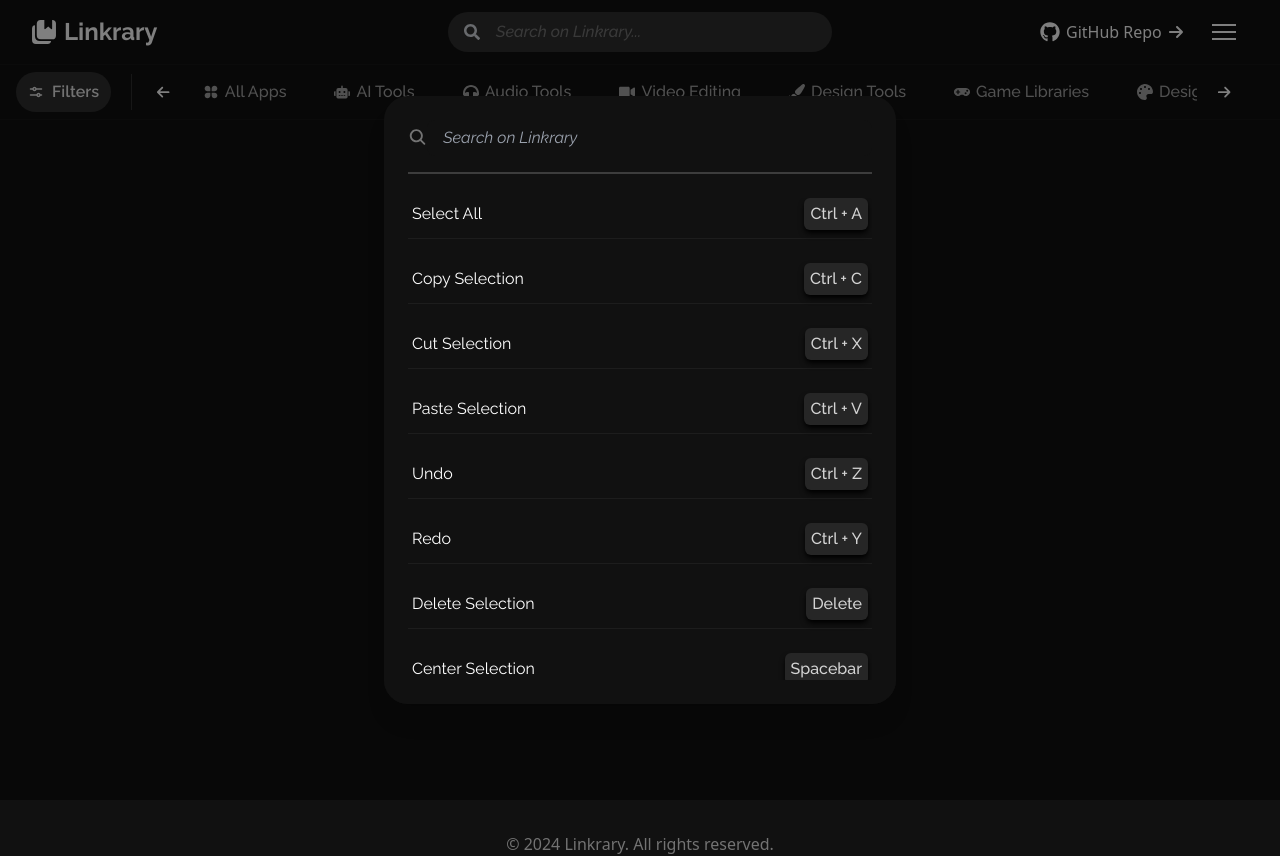
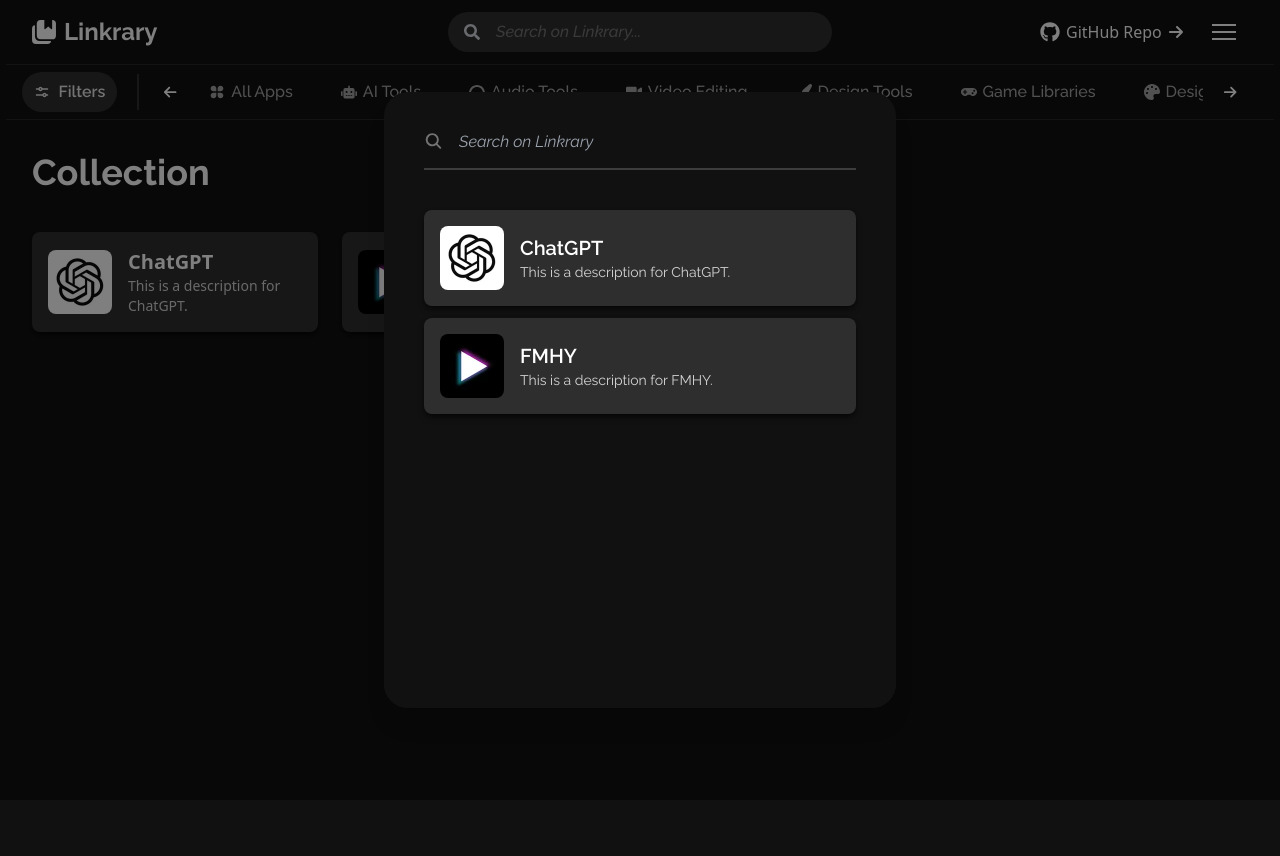
Before and after one commit to aibiansari/linkrary-vite-app, a React (Vite) app: page /Linkrary/saved in a window 1280 px wide. Both pictures are taken after a click on the button "Filters". After the commit the page ends 800 px from the top, so only its background shows below. Built offline with nearby package versions, Linux system fonts and the light colour scheme.

Commit message:
Several App Updates

```diff
--- a/src/components/ui/ScrollX.tsx
+++ b/src/components/ui/ScrollX.tsx
@@ -53,8 +53,8 @@ const HorizontalScroll = () => {
   };
 
   return (
-    <div className="sticky top-20 md:top-16 z-10 bg-body border-y-[1px] border-neutral-900">
-      <div className="relative flex items-center w-[96vw] md:w-[98vw] lg:w-[99vw] max-w-screen-2xl md:px-4">
+    <div className="sticky top-20 md:top-16 z-10 bg-body border-y-[1px] border-neutral-800">
+      <div className="relative flex items-center w-[96vw] md:w-[98vw] lg:w-[99vw] max-w-screen-2xl py-1.5 md:py-0 md:px-4">
         <button
           onClick={() => setButtonState(!buttonState)}
           className="hidden md:flex py-2 px-3 items-center justify-center gap-2 font-Raleway bg-element hover:bg-hover transition-colors duration-200 rounded-full text-neutral-200 font-semibold"
--- a/src/components/ui/dropdown-menu.tsx
+++ b/src/components/ui/dropdown-menu.tsx
@@ -81,7 +81,7 @@ const DropdownMenuItem = React.forwardRef<
   <DropdownMenuPrimitive.Item
     ref={ref}
     className={cn(
-      "relative flex cursor-default select-none items-center rounded-sm px-2 py-1.5 text-sm outline-none transition-colors focus:bg-neutral-100 focus:text-neutral-900 data-[disabled]:pointer-events-none data-[disabled]:opacity-50 dark:focus:bg-neutral-800 dark:focus:text-neutral-50",
+      "relative flex cursor-default select-none items-center rounded-sm px-2 py-1.5 text-sm outline-none transition-colors focus:bg-neutral-100 focus:text-neutral-900 data-[disabled]:pointer-events-none data-[disabled]:opacity-100 dark:focus:bg-neutral-800 dark:focus:text-neutral-50",
       inset && "pl-8",
       className
     )}
--- a/src/components/ui/filterModal.tsx
+++ b/src/components/ui/filterModal.tsx
@@ -1,42 +1,35 @@
 import { useFilterButtonContext } from "@/contexts/FilterButtonContext";
 import { IoSearch } from "react-icons/io5";
 import { AnimatePresence, motion } from "framer-motion";
+import { FaArrowRight } from "react-icons/fa6";
 import React from "react";
+import ChatGPT from "/icons/ChatGPT.webp";
+import FMHY from "/icons/FMHY.webp";
 
-const items = [
-  { name: "Select All", shortcut: "Ctrl + A" },
-  { name: "Copy Selection", shortcut: "Ctrl + C" },
-  { name: "Cut Selection", shortcut: "Ctrl + X" },
-  { name: "Paste Selection", shortcut: "Ctrl + V" },
-  { name: "Undo", shortcut: "Ctrl + Z" },
-  { name: "Redo", shortcut: "Ctrl + Y" },
-  { name: "Delete Selection", shortcut: "Delete" },
-  { name: "Center Selection", shortcut: "Spacebar" },
-  { name: "Go to Full Screen", shortcut: "F11" },
-  { name: "Add new node on canvas", shortcut: "Double Left Click" },
-  { name: "Add label on link", shortcut: "Double Click on Link" },
-  { name: "Open Context Menu", shortcut: "Right Click on Selection" },
-  { name: "Selection Box", shortcut: "Left Click Hold & Drag" },
-  { name: "Switch Scrolling Mods", shortcut: "Middle Mouse Button" },
-  { name: "Move Selection", shortcut: "Arrow Keys" },
-  { name: "Precise Selection Movement", shortcut: "Ctrl + Arrow Keys" },
-  { name: "Free Rotation", shortcut: "Shift + Rotate" },
-  { name: "Rescale Selection", shortcut: "Drag Bottom Right Corner" },
-  { name: "Multiple Selection", shortcut: "Shift/Ctrl + Select" },
-  { name: "Group Selection", shortcut: "Ctrl + G" },
-  { name: "Ungroup Selection", shortcut: "Ctrl + Shift + G" },
-  { name: "Zoom In/Out", shortcut: "+ & -" },
-  { name: "Zoom to Fit", shortcut: "Shift + Z" },
+const cards = [
+  {
+    image: ChatGPT, // Replace with actual image paths
+    title: "ChatGPT",
+    description: "This is a description for ChatGPT.",
+    link: "https://example.com/1",
+  },
+  {
+    image: FMHY,
+    title: "FMHY",
+    description: "This is a description for FMHY.",
+    link: "https://example.com/2",
+  },
+  // Add more cards as needed
 ];
 
 const FilterModal = () => {
   const { buttonState, setButtonState } = useFilterButtonContext();
   const [search, setSearch] = React.useState("");
 
-  const filteredShortcuts = items.filter(
-    (item) =>
-      item.name.toLowerCase().includes(search.toLowerCase()) ||
-      item.shortcut.toLowerCase().includes(search.toLowerCase())
+  const filteredCards = cards.filter(
+    (card) =>
+      card.description.toLowerCase().includes(search.toLowerCase()) ||
+      card.description.toLowerCase().includes(search.toLowerCase())
   );
 
   return (
@@ -57,7 +50,7 @@ const FilterModal = () => {
             className="bg-body text-white p-6 rounded-3xl w-full max-w-lg shadow-xl cursor-default relative overflow-hidden"
           >
             <div className="relative z-10 max-h-[90vh] md:max-h-[70vh]">
-              <h3 className="text-center pb-4 mb-6 border-b-hover border-b-2 flex items-baseline justify-between">
+              <h3 className="text-center pb-2 mx-4 mt-2 mb-6 border-b-hover border-b-2 flex items-baseline justify-between">
                 <IoSearch
                   size="1.25em"
                   className="translate-y-1 text-neutral-500"
@@ -71,19 +64,35 @@ const FilterModal = () => {
                 />
               </h3>
               <ul
-                className="h-screen pb-52"
+                className="h-screen space-y-3 p-4 pb-52"
                 style={{ scrollbarWidth: "none", overflowY: "scroll" }}
               >
-                {filteredShortcuts.map((shortcut, index) => (
-                  <li
+                {filteredCards.map((card, index) => (
+                  <a
                     key={index}
-                    className="flex items-center justify-between px-1 mb-6 border-b border-white border-opacity-5 pb-2"
+                    href={card.link}
+                    target="_blank"
+                    rel="noopener noreferrer"
+                    className="relative bg-element rounded-lg shadow-md p-4 flex items-center space-x-4 hover:bg-body hover:shadow-none hover:ring-1 ring-element shadow-black/50 transition-all duration-300 group"
                   >
-                    <p className="py-0.5 text-white">{shortcut.name}</p>
-                    <span className="bg-neutral-800 text-neutral-300 py-1 px-1.5 rounded-md font-medium shadow-black shadow-md">
-                      {shortcut.shortcut}
-                    </span>
-                  </li>
+                    <img
+                      src={card.image}
+                      alt={card.title}
+                      className="w-16 h-16 rounded-lg object-cover"
+                    />
+                    <div className="flex-1">
+                      <h3 className="text-xl text-white font-semibold">
+                        {card.title}
+                      </h3>
+                      <p className="text-sm text-neutral-300">
+                        {card.description}
+                      </p>
+                    </div>
+                    <FaArrowRight
+                      size="1.25em"
+                      className="absolute right-4 opacity-0 group-hover:opacity-100 transition-opacity duration-300 text-white"
+                    />
+                  </a>
                 ))}
               </ul>
             </div>
--- a/src/components/ui/navbar.tsx
+++ b/src/components/ui/navbar.tsx
@@ -20,15 +20,15 @@ const Navbar = () => {
 
   return (
     <nav className="bg-body fixed h-20 md:h-16 w-screen z-20 max-w-screen-2xl text-white px-4 md:px-8 flex flex-wrap items-center justify-between">
-      <a
-        href="/Linkrary/"
-        className="flex-shrink-0 w-12 md:w-52 flex items-center gap-2 mb-2 md:mb-0"
-      >
-        <img src={logo} alt="Linkrary Logo" className="w-6 h-6" />
-        <span className="hidden md:block text-2xl font-Raleway font-bold">
-          Linkrary
-        </span>
-      </a>
+      <div className="flex-shrink-0 w-12 md:w-52 flex items-center mb-2 md:mb-0">
+        <a href="/Linkrary/" className="flex items-center gap-2">
+          <img src={logo} alt="Linkrary Logo" className="w-6 h-6" />
+
+          <span className="hidden md:block text-2xl font-Raleway font-bold">
+            Linkrary
+          </span>
+        </a>
+      </div>
 
       <div className="flex flex-grow justify-center mb-2 md:mb-0">
         <div
@@ -47,7 +47,7 @@ const Navbar = () => {
           href="https://github.com/aibiansari/Linkrary"
           target="_blank"
           rel="noopener noreferrer"
-          className="hidden md:flex items-center space-x-1.5 hover:text-neutral-400 transition-colors duration-300 ease-in-out group"
+          className="hidden md:flex items-center space-x-1.5 hover:text-neutral-300 transition-colors duration-300 ease-in-out group"
         >
           <FaGithub size={20} />
           <span>GitHub Repo</span>
@@ -60,24 +60,25 @@ const Navbar = () => {
           <DropdownMenuTrigger className="outline-none">
             <Hamburger size={24} />
           </DropdownMenuTrigger>
-          <DropdownMenuContent className=" font-Raleway" align="end">
+          <DropdownMenuContent className="dark font-Raleway" align="end">
             <DropdownMenuLabel>
               <Link to="/Linkrary/saved">Collection</Link>
             </DropdownMenuLabel>
             <DropdownMenuItem>About</DropdownMenuItem>
             <DropdownMenuSeparator />
-            <DropdownMenuItem>Themes</DropdownMenuItem>
-            <DropdownMenuSeparator />
-            <div className="flex p-2">
-              <DropdownMenuItem className="flex flex-col items-center justify-center space-y-1">
+            <DropdownMenuItem disabled className="text-xs">
+              Select a theme
+            </DropdownMenuItem>
+            <div className="flex gap-2 p-2 text-neutral-300">
+              <DropdownMenuItem className="flex text-xs cursor-pointer flex-col w-14 ring-1 ring-neutral-900 rounded-md items-center justify-center space-y-1">
                 <FaCircleHalfStroke size={20} />
                 <span>System</span>
               </DropdownMenuItem>
-              <DropdownMenuItem className="flex flex-col items-center  justify-center space-y-1">
+              <DropdownMenuItem className="flex text-xs cursor-pointer flex-col w-14 ring-1 ring-neutral-900 rounded-md items-center  justify-center space-y-1">
                 <MdOutlineLightMode size={20} />
                 <span>Light</span>
               </DropdownMenuItem>
-              <DropdownMenuItem className="flex flex-col items-center  justify-center space-y-1">
+              <DropdownMenuItem className="flex text-xs cursor-pointer flex-col w-14 ring-1 ring-neutral-900 rounded-md items-center  justify-center space-y-1">
                 <MdOutlineDarkMode size={20} />
                 <span>Dark</span>
               </DropdownMenuItem>
--- a/src/pages/Home.tsx
+++ b/src/pages/Home.tsx
@@ -2,45 +2,60 @@ import FilterModal from "@/components/ui/filterModal";
 import Navbar from "@/components/ui/navbar";
 import HorizontalScroll from "@/components/ui/ScrollX";
 import React from "react";
+import ChatGPT from "/icons/ChatGPT.webp";
+import FMHY from "/icons/FMHY.webp";
+
+const cards = [
+  {
+    image: ChatGPT, // Replace with actual image paths
+    title: "ChatGPT",
+    description: "This is a description for ChatGPT.",
+    link: "https://example.com/1",
+  },
+  {
+    image: FMHY,
+    title: "FMHY",
+    description: "This is a description for FMHY.",
+    link: "https://example.com/2",
+  },
+  // Add more cards as needed
+];
 
 const Home: React.FC = () => {
   return (
-    <div className="flex flex-col items-center min-h-screen">
+    <div className="flex flex-col items-center min-h-screen dark">
       {/* Navbar */}
       <FilterModal />
       <Navbar />
       <HorizontalScroll />
+
       {/* Main Content */}
-      <div className="flex-grow flex flex-col mt-20 items-center justify-start p-4">
-        <div className="max-w-screen-xl w-full bg-body shadow-md rounded-lg p-6">
-          <header className="text-center mb-6">
-            <h1 className="text-2xl md:text-3xl lg:text-4xl font-bold text-gray-800">
-              Responsive Design
-            </h1>
-          </header>
-          <main className="flex flex-col md:flex-row items-center justify-between gap-6">
-            <section className="flex-1 text-center md:text-left">
-              <h2 className="text-xl md:text-2xl font-semibold text-gray-700 mb-4">
-                Welcome!
-              </h2>
-              <p className="text-gray-600">
-                This component is designed to be responsive across various
-                screen sizes, from mobile to 4k displays.
-              </p>
-            </section>
-            <section className="flex-1 flex items-center justify-center">
+      <div className="max-w-screen-2xl mt-16 w-full bg-body">
+        <h1 className="p-8 text-3xl md:text-4xl text-white font-Raleway font-bold">
+          Discover
+        </h1>
+        <div className="grid grid-cols-1 sm:grid-cols-2 md:grid-cols-3 lg:grid-cols-4 gap-6 px-8 py-2">
+          {cards.map((card, index) => (
+            <a
+              key={index}
+              href={card.link}
+              target="_blank"
+              rel="noopener noreferrer"
+              className="bg-element rounded-lg shadow-md p-4 flex items-center space-x-4 hover:bg-hover hover:scale-105 hover:shadow-lg shadow-black/50 transition-all duration-300"
+            >
               <img
-                src="https://via.placeholder.com/300"
-                alt="Placeholder"
-                className="w-full max-w-xs md:max-w-md lg:max-w-lg xl:max-w-xl rounded-lg shadow-lg"
+                src={card.image}
+                alt={card.title}
+                className="w-16 h-16 rounded-lg object-cover"
               />
-            </section>
-          </main>
-          <footer className="mt-6 text-center">
-            <p className="text-neutral-500">
-              &copy; {new Date().getFullYear()} Linkrary. All rights reserved.
-            </p>
-          </footer>
+              <div>
+                <h3 className="text-xl text-white font-semibold">
+                  {card.title}
+                </h3>
+                <p className="text-sm text-neutral-300">{card.description}</p>
+              </div>
+            </a>
+          ))}
         </div>
       </div>
     </div>
--- a/src/pages/Saved.tsx
+++ b/src/pages/Saved.tsx
@@ -1,34 +1,65 @@
-// App.tsx
 import FilterModal from "@/components/ui/filterModal";
 import Navbar from "@/components/ui/navbar";
 import HorizontalScroll from "@/components/ui/ScrollX";
 import React from "react";
+import ChatGPT from "/icons/ChatGPT.webp";
+import FMHY from "/icons/FMHY.webp";
 
-const Saved: React.FC = () => {
+const cards = [
+  {
+    image: ChatGPT, // Replace with actual image paths
+    title: "ChatGPT",
+    description: "This is a description for ChatGPT.",
+    link: "https://example.com/1",
+  },
+  {
+    image: FMHY,
+    title: "FMHY",
+    description: "This is a description for FMHY.",
+    link: "https://example.com/2",
+  },
+  // Add more cards as needed
+];
+
+const Home: React.FC = () => {
   return (
-    <>
+    <div className="flex flex-col items-center min-h-screen dark">
+      {/* Navbar */}
       <FilterModal />
       <Navbar />
       <HorizontalScroll />
-      <div className="flex flex-col min-h-screen bg-body text-white">
-        <main className="flex-grow flex items-center justify-center">
-          <div className="text-center">
-            <h1 className="text-6xl font-Raleway italic mb-8">
-              _Linkrary Saved
-            </h1>
-            <p className="text-lg mb-6">
-              Quality Stuff on the way. Stay tuned!
-            </p>
-          </div>
-        </main>
-        <footer className="mt-6 text-center">
-          <p className="text-neutral-500">
-            &copy; {new Date().getFullYear()} Linkrary. All rights reserved.
-          </p>
-        </footer>
+
+      {/* Main Content */}
+      <div className="max-w-screen-2xl mt-16 w-full bg-body">
+        <h1 className="p-8 text-3xl md:text-4xl text-white font-Raleway font-bold">
+          Collection
+        </h1>
+        <div className="grid grid-cols-1 sm:grid-cols-2 md:grid-cols-3 lg:grid-cols-4 gap-6 px-8 py-2">
+          {cards.map((card, index) => (
+            <a
+              key={index}
+              href={card.link}
+              target="_blank"
+              rel="noopener noreferrer"
+              className="bg-element rounded-lg shadow-md p-4 flex items-center space-x-4 hover:bg-hover hover:scale-105 hover:shadow-lg shadow-black/50 transition-all duration-300"
+            >
+              <img
+                src={card.image}
+                alt={card.title}
+                className="w-16 h-16 rounded-lg object-cover"
+              />
+              <div>
+                <h3 className="text-xl text-white font-semibold">
+                  {card.title}
+                </h3>
+                <p className="text-sm text-neutral-300">{card.description}</p>
+              </div>
+            </a>
+          ))}
+        </div>
       </div>
-    </>
+    </div>
   );
 };
 
-export default Saved;
+export default Home;
--- a/tailwind.config.js
+++ b/tailwind.config.js
@@ -1,6 +1,6 @@
 /** @type {import('tailwindcss').Config} */
 module.exports = {
-  darkMode: ["class"],
+  darkMode: "selector",
   content: [
     "./pages/**/*.{ts,tsx}",
     "./components/**/*.{ts,tsx}",
```
